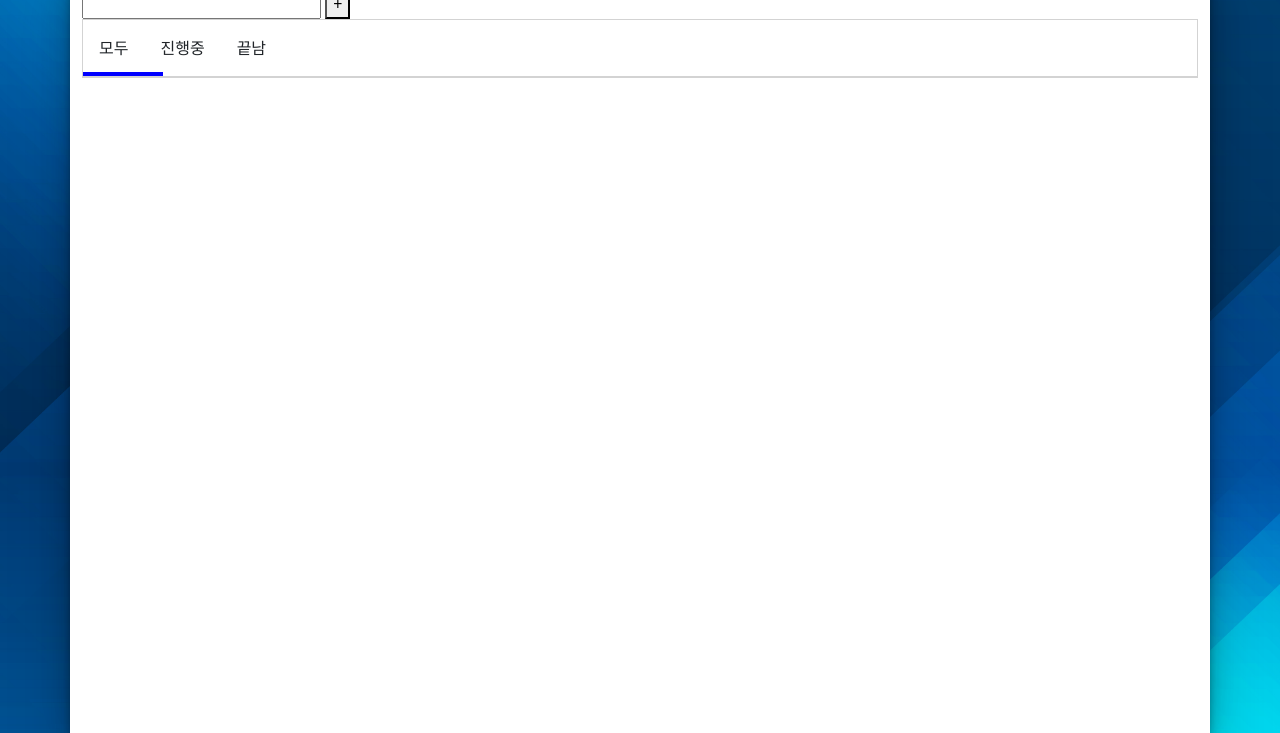
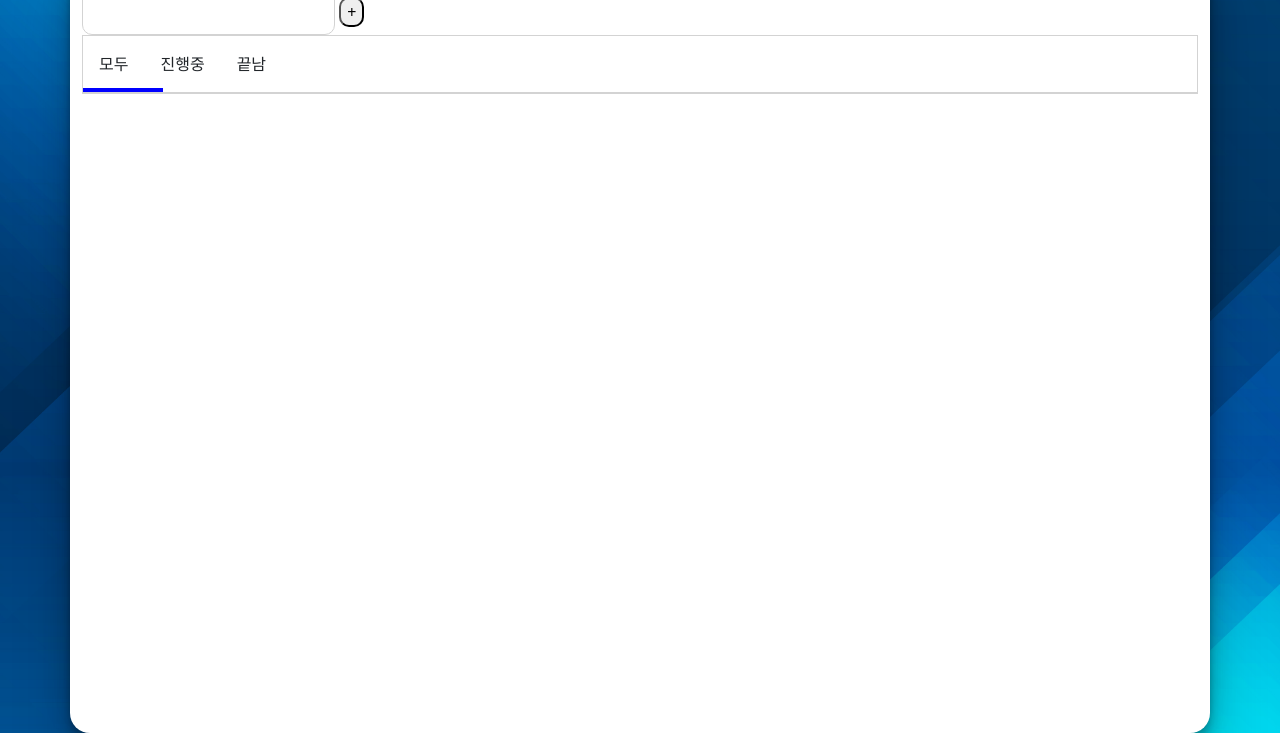
Before and after one commit to kangps7675-tiger/todo-app, a plain HTML site: page index.html in a window 1280 px wide. Shown: the part 67-800 px from the top of the page. Drawn offline with nearby package versions, Linux system fonts and the light colour scheme.

Commit message:
third commit

```diff
--- a/style.css
+++ b/style.css
@@ -9,7 +9,19 @@ body {
     background-color: white;
     min-height: 100vh;
     box-shadow: rgba(0, 0, 0, 0.25) 0px 54px 55px, rgba(0, 0, 0, 0.12) 0px -12px 30px, rgba(0, 0, 0, 0.12) 0px 4px 6px, rgba(0, 0, 0, 0.17) 0px 12px 13px, rgba(0, 0, 0, 0.09) 0px -3px 5px;
+    border-radius: 20px;
+    overflow: hidden;
+}
 
+#task-input{
+    border : 1px solid lightgray;
+    padding: 10px;
+    border-radius: 10px;
+}
+
+#add-button{
+    border-radius: 10px;
+    cursor: pointer;
 }
 
 .task-area{
```
Also changed, not shown: index.html (+1 -2 lines).
